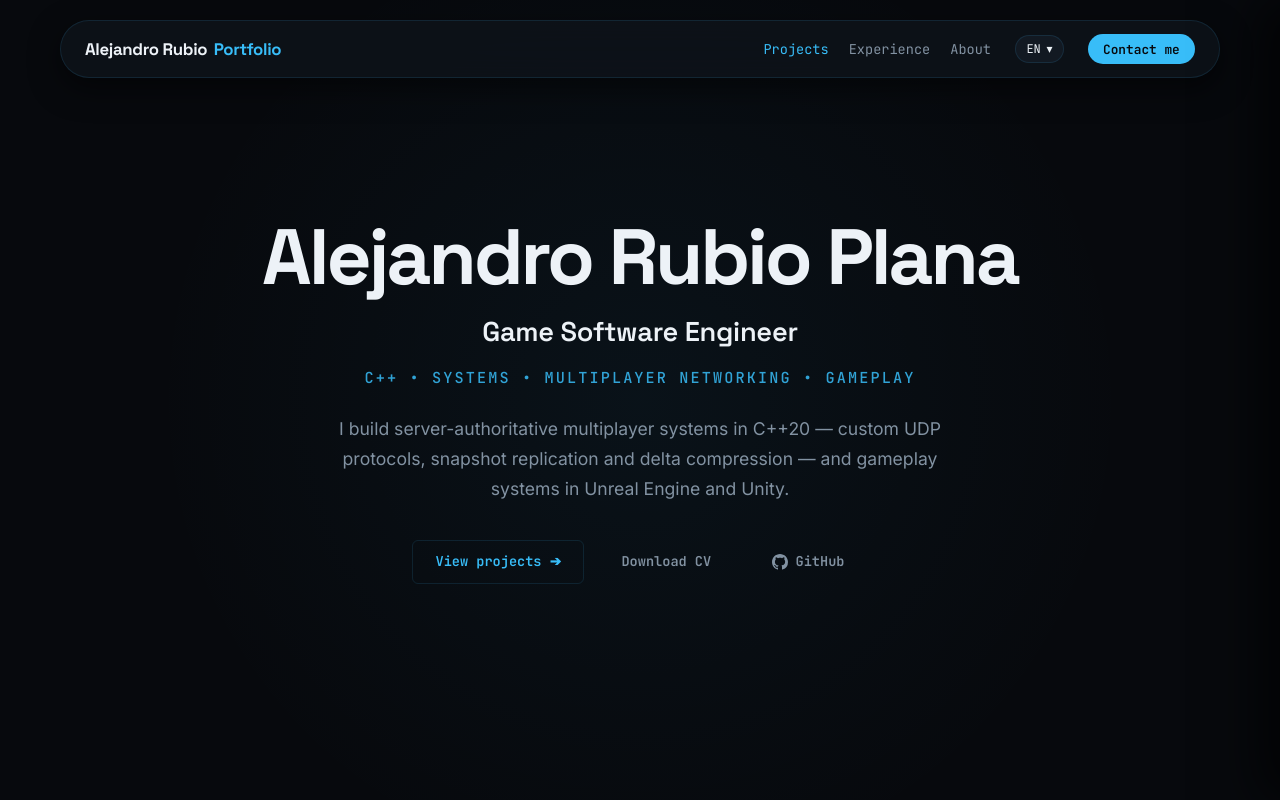
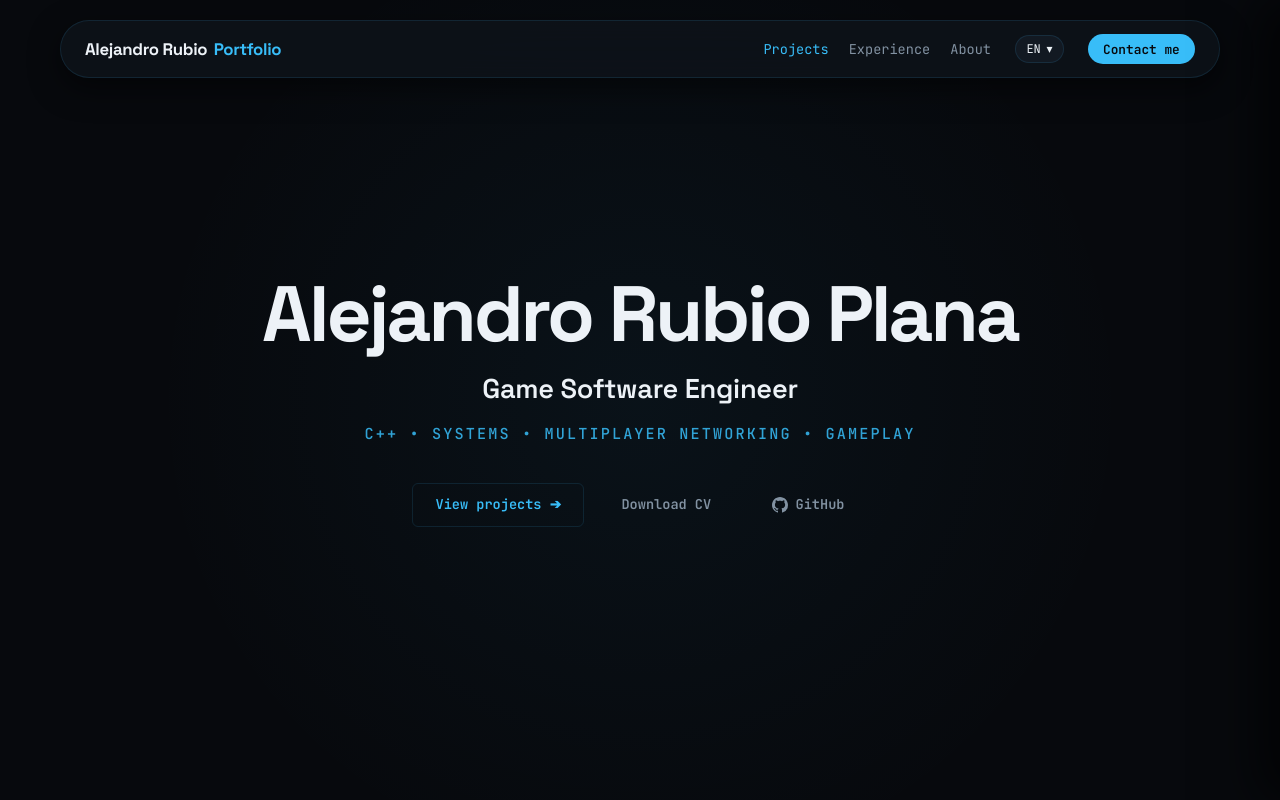
Before and after one commit to AlexRubio14/AlexRubio14.github.io, a website built with Vite: page index.html in a window 1280 px wide. Shown: the top 800 px of the page. Built offline with nearby package versions, Linux system fonts and the light colour scheme.

Commit message:
Hero: remove pitch paragraph, back to original summary
Co-Authored-By: Claude Opus 5.5 <noreply@anthropic.com>
Claude-Session: https://claude.ai/code/session_01CVgAY1SpLLiocv9nYJ9GBJ

```diff
--- a/index.html
+++ b/index.html
@@ -48,10 +48,6 @@
           <h1 class="hero-headline">Alejandro Rubio Plana</h1>
           <p class="hero-subtitle">Game Software Engineer</p>
           <p class="hero-specialty">C++ • Systems • Multiplayer Networking • Gameplay</p>
-          <p class="hero-pitch" data-i18n="home.hero_pitch">
-            I build server-authoritative multiplayer systems in C++20 — custom UDP protocols, snapshot
-            replication and delta compression — and gameplay systems in Unreal Engine and Unity.
-          </p>
           <div class="hero-actions">
             <a class="btn-project-details" data-i18n="home.hero_cta_projects" href="#projects">
               View projects ➔
--- a/src/i18n/ca.json
+++ b/src/i18n/ca.json
@@ -27,7 +27,6 @@
   "home.exp_title": "Experiència",
   "home.hero_cta_cv": "Descarregar CV",
   "home.hero_cta_projects": "Veure projectes ➔",
-  "home.hero_pitch": "Construeixo sistemes multijugador server-authoritative en C++20 (protocols UDP propis, replicació per snapshots i delta compression) i sistemes de gameplay a Unreal Engine i Unity.",
   "home.lyra_metrics": "<li>Millor TFG 2026</li><li>Equip de 7</li><li>Unreal Engine 5</li><li>FSM modular</li>",
   "home.lyra_role": "Character Programmer & Producer",
   "home.lyra_summary": "Arquitectura de personatge, interaccions amb els dracs companys i sistemes de gameplay per a un equip multidisciplinari de set persones, combinat amb el rol de Producer.",
--- a/src/i18n/es.json
+++ b/src/i18n/es.json
@@ -27,7 +27,6 @@
   "home.exp_title": "Experiencia",
   "home.hero_cta_cv": "Descargar CV",
   "home.hero_cta_projects": "Ver proyectos ➔",
-  "home.hero_pitch": "Construyo sistemas multijugador server-authoritative en C++20 (protocolos UDP propios, replicación por snapshots y delta compression) y sistemas de gameplay en Unreal Engine y Unity.",
   "home.lyra_metrics": "<li>Mejor TFG 2026</li><li>Equipo de 7</li><li>Unreal Engine 5</li><li>FSM modular</li>",
   "home.lyra_role": "Character Programmer & Producer",
   "home.lyra_summary": "Arquitectura de personaje, interacciones con los dragones compañeros y sistemas de gameplay para un equipo multidisciplinar de siete personas, combinado con el rol de Producer.",
--- a/src/styles/pages/home.css
+++ b/src/styles/pages/home.css
@@ -445,14 +445,6 @@
 }
 
 /* --- v2: hero pitch + actions ------------------------------------------ */
-.hero-pitch {
-  max-width: 60ch;
-  margin-top: 0.75rem;
-  color: var(--text-muted);
-  font-size: clamp(0.95rem, 1.4vw, 1.1rem);
-  line-height: 1.7;
-}
-
 .hero-actions {
   display: flex;
   flex-wrap: wrap;
```
